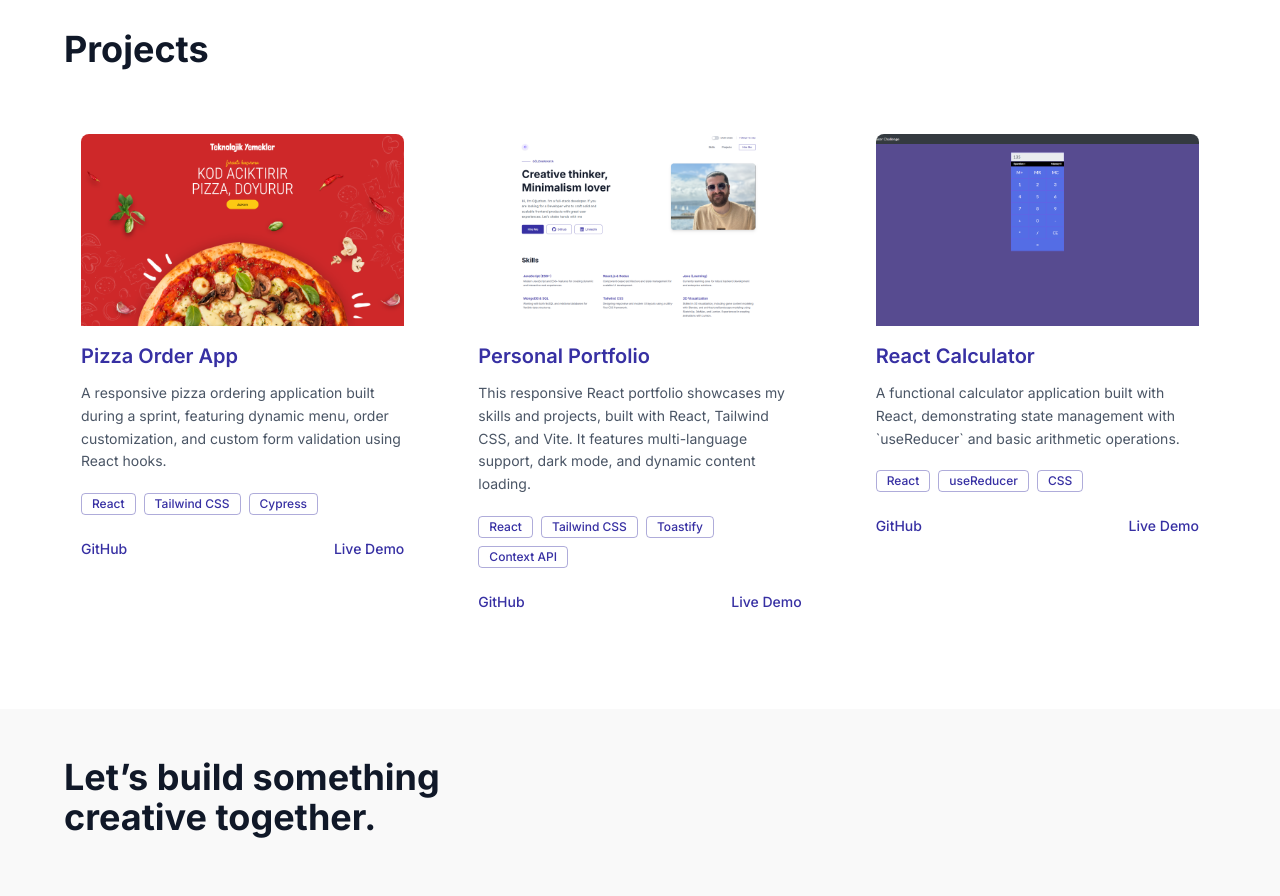
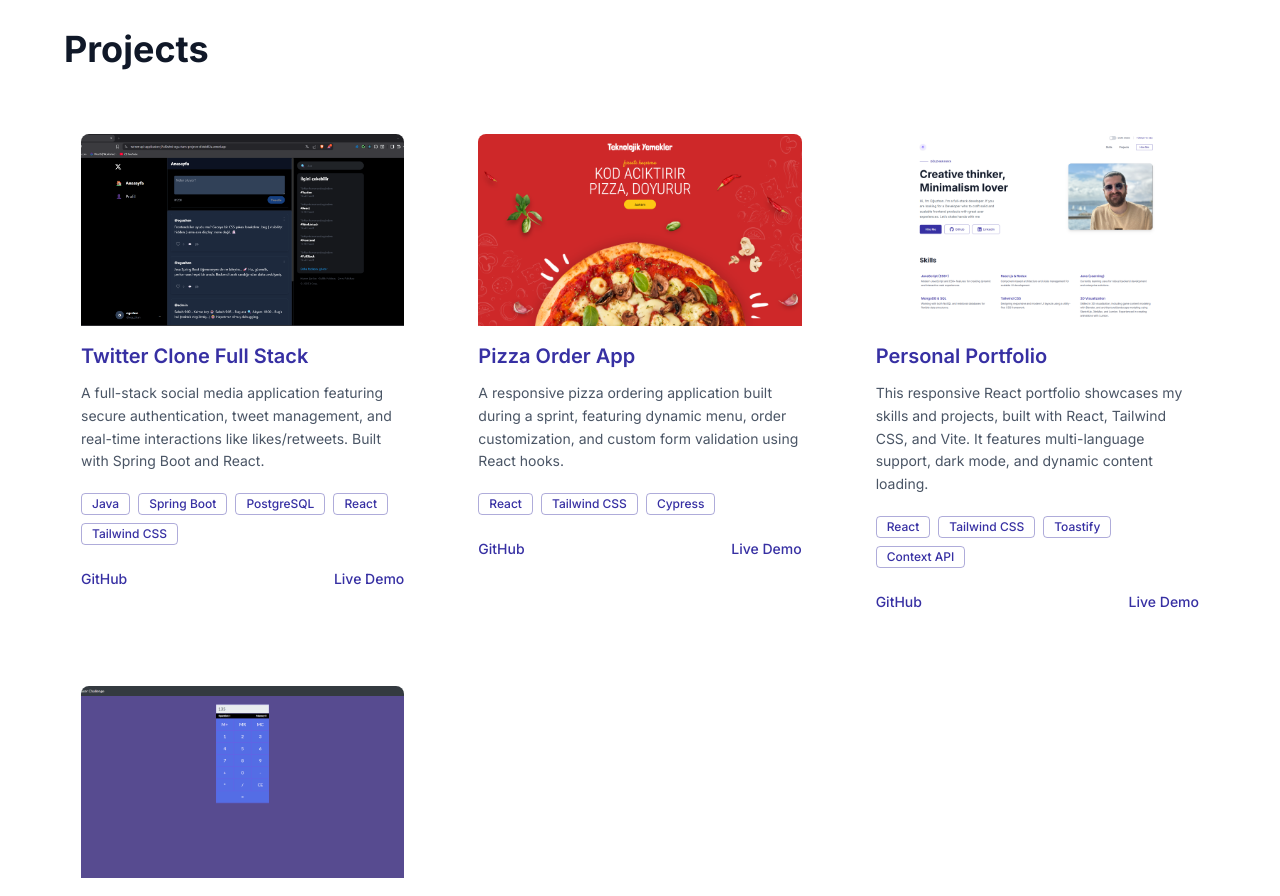
Before and after one commit to Devoguzkaya/oguzhan-kaya-portfolio, a React (Vite) app: page / in a window 1280 px wide. Shown: the part 1720-2616 px from the top of the page. Built offline with nearby package versions, Linux system fonts and the light colour scheme.

Commit message:
feat: Add Twitter Clone Project to portfolio

```diff
--- a/src/data/data.js
+++ b/src/data/data.js
@@ -102,6 +102,22 @@ export const data = {
     projects: {
       title: "Projects",
       projectsList: [
+        {
+          name: "Twitter Clone Full Stack",
+          description:
+            "A full-stack social media application featuring secure authentication, tweet management, and real-time interactions like likes/retweets. Built with Spring Boot and React.",
+          technologies: [
+            "Java",
+            "Spring Boot",
+            "PostgreSQL",
+            "React",
+            "Tailwind CSS",
+          ],
+          githubLink: "https://github.com/Devoguzkaya/twitter-api-application",
+          liveLink:
+            "https://twitter-api-application-j7uf2s8s6-oguzhans-projects-d34dd72a.vercel.app/",
+          image: "/images/twitter-clone.png",
+        },
         {
           name: "Pizza Order App",
           description:
@@ -258,6 +274,22 @@ export const data = {
       title: "Projeler",
       projectsList: [
         {
+          name: "Twitter Klonu Full Stack",
+          description:
+            "Güvenli kimlik doğrulama, tweet yönetimi ve beğeni/retweet gibi anlık etkileşimler içeren full-stack sosyal medya uygulaması. Spring Boot ve React ile geliştirildi.",
+          technologies: [
+            "Java",
+            "Spring Boot",
+            "PostgreSQL",
+            "React",
+            "Tailwind CSS",
+          ],
+          githubLink: "https://github.com/Devoguzkaya/twitter-api-application",
+          liveLink:
+            "https://twitter-api-application-j7uf2s8s6-oguzhans-projects-d34dd72a.vercel.app/",
+          image: "/images/twitter-clone.png",
+        },
+        {
           name: "Pizza Sipariş Uygulaması",
           description:
             "Sprint sırasında geliştirilen, dinamik menü, sipariş özelleştirme ve React hook'ları kullanarak özel form doğrulama özelliklerine sahip, duyarlı bir pizza sipariş uygulaması.",
```
Also changed, not shown: public/images/twitter-clone.png (added).
